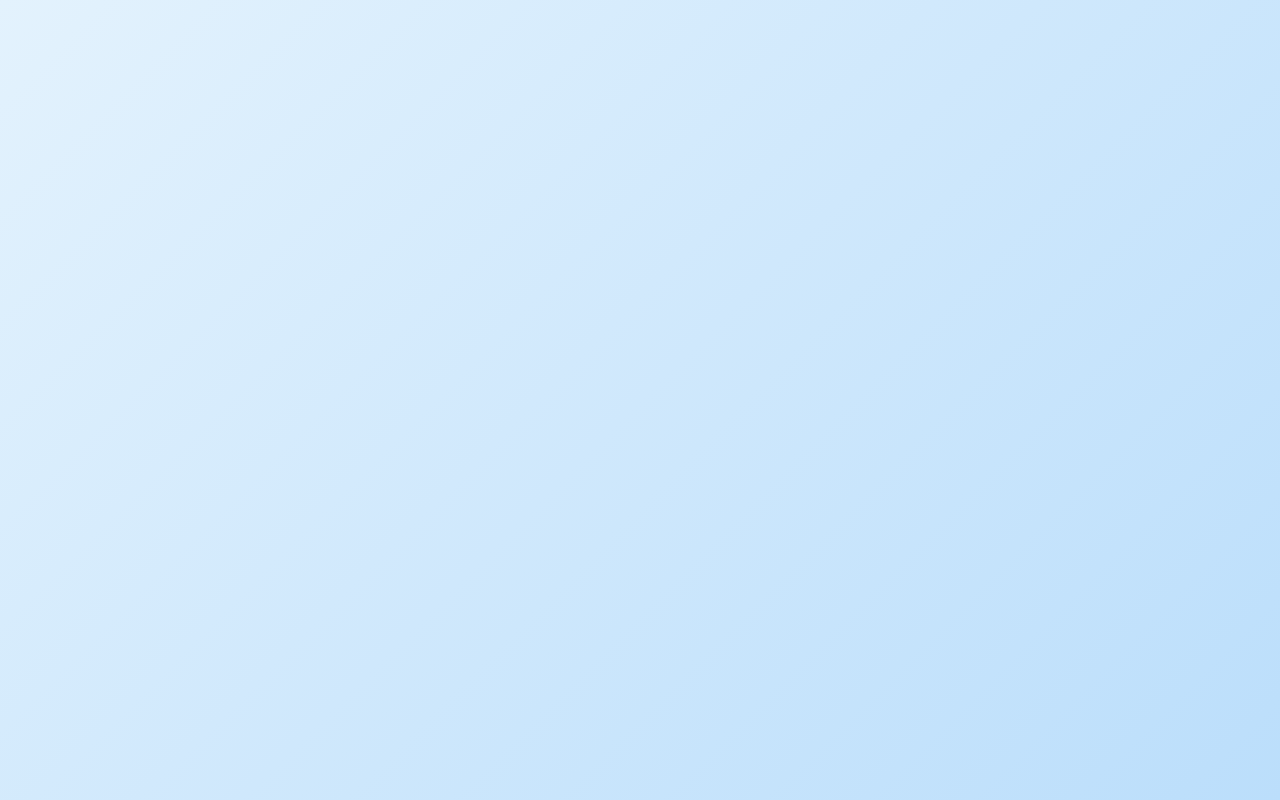
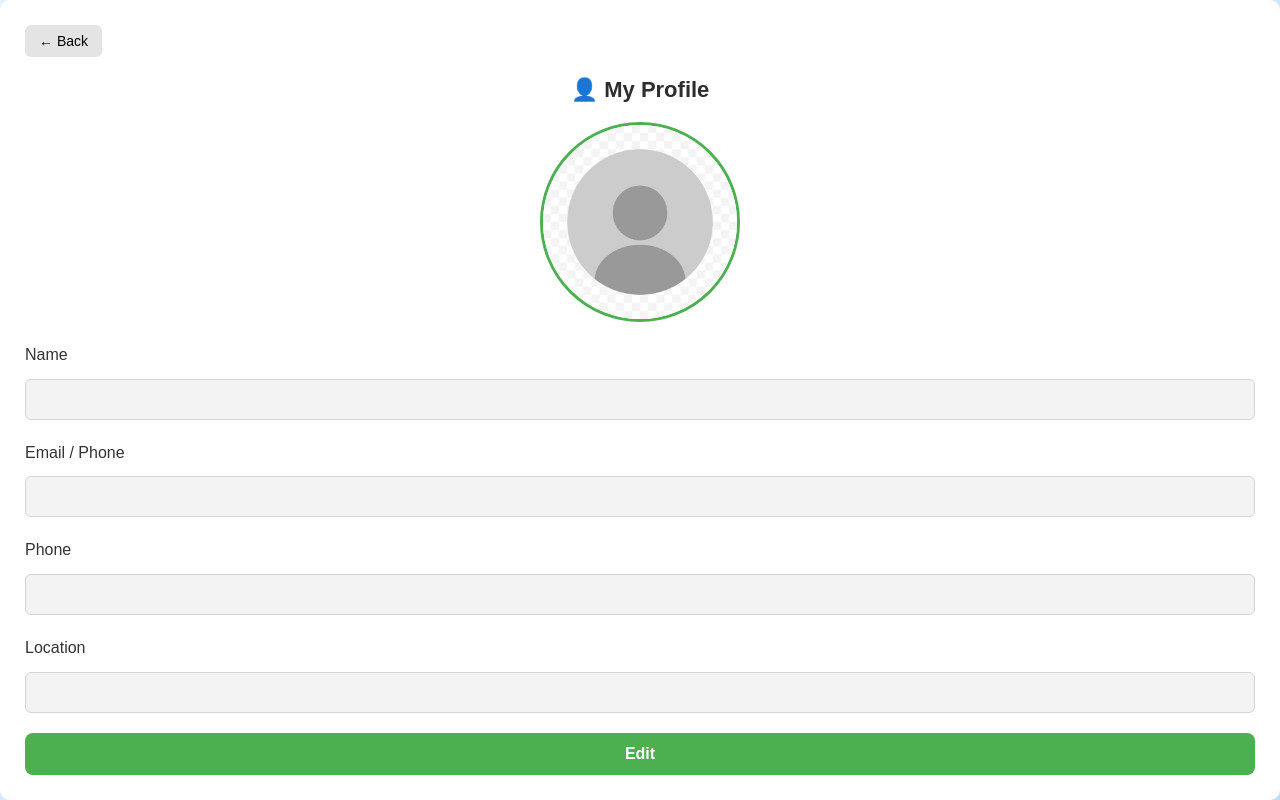
Before and after one commit to shreya-suvarna/FSD-PBL-project, a React app in the folder frontend/: page /profile in a window 1280 px wide. Before the commit this address had no page. Built offline with nearby package versions, Linux system fonts and the light colour scheme; the HTML template or start-up script is replaced by a standard one.

Commit message:
added profile both in farmer and industry

```diff
--- a/frontend/src/App.jsx
+++ b/frontend/src/App.jsx
@@ -19,6 +19,8 @@ import BookResidue from "./pages/BookResidue";
 import FarmerBookings from "./pages/FarmerBookings";
 import IndustryOrders from "./pages/IndustryOrders";
 import Uploadedlist from "./pages/Uploadedlist";
+import Profile from "./pages/Profile";
+import IndustryProfile from "./pages/IndustryProfile";
 
 function App() {
   return (
@@ -41,7 +43,9 @@ function App() {
       <Route path="/book-residue/:id" element={<BookResidue/>}/>
       <Route path="/farmer-bookings" element={<FarmerBookings/>}/>
       <Route path="/industry-orders" element={<IndustryOrders/>}/>
-<Route path="/uploaded-list" element={<Uploadedlist />} />
+      <Route path="/uploaded-list" element={<Uploadedlist />} />
+      <Route path="/profile" element={<Profile />} />
+      <Route path="/industry-profile" element={<IndustryProfile />} />
 
 
 
--- a/frontend/src/pages/FarmerDashboard.jsx
+++ b/frontend/src/pages/FarmerDashboard.jsx
@@ -3,6 +3,7 @@ import React from "react";
 import { Link, useNavigate } from "react-router-dom";
 import "../styles/FarmerDashboard.css";
 import { useLanguage } from "../context/LanguageContext";
+
 
 
 function FarmerDashboard() {
@@ -22,6 +23,7 @@ function FarmerDashboard() {
         </nav>
 
         <div className="auth-controls">
+          <button className="profile-btn" onClick={() => navigate("/profile")}>👤My Profile</button>
           <div className="lang-dropdown">
             <select
               value={language}
--- a/frontend/src/pages/Farmersignup.jsx
+++ b/frontend/src/pages/Farmersignup.jsx
@@ -70,6 +70,16 @@ function Farmersignup() {
   const data = await response.json();
 
   if (response.ok) {
+   localStorage.setItem(
+    "user",
+    JSON.stringify({
+      name: form.name,
+      email: form.email,
+      phone: "",
+      location: "",
+      profileImage: ""
+    })
+  );
     // alert("Signup successful!");
     navigate("/farmer-dashboard");
   } else {
--- a/frontend/src/pages/IndustryDashboard.jsx
+++ b/frontend/src/pages/IndustryDashboard.jsx
@@ -26,6 +26,7 @@ function IndustryDashboard() {
         </nav>
 
         <div className="auth-controls">
+           <button className="profile-btn" onClick={() => navigate("/industry-profile")}>👤Profile</button>
           <div className="lang-dropdown">
             <select
               value={language}
--- /dev/null
+++ b/frontend/src/pages/IndustryProfile.jsx
@@ -0,0 +1,82 @@
+// frontend/src/pages/IndustryProfile.jsx
+import React, { useState, useEffect } from "react";
+import { useNavigate } from "react-router-dom";
+import "../styles/Profile.css";
+import defaultImg from "../assets/profile.jpg";
+
+function IndustryProfile() {
+  const navigate = useNavigate();
+
+  const [industry, setIndustry] = useState({
+    companyName: "",
+    email: "",
+    phone: "",
+    address: "",
+    profileImage: "",
+  });
+
+  const [isEditing, setIsEditing] = useState(false);
+
+  useEffect(() => {
+    const stored = localStorage.getItem("industryProfile");
+    if (stored) setIndustry(JSON.parse(stored));
+  }, []);
+
+  const handleChange = (e) => setIndustry({ ...industry, [e.target.name]: e.target.value });
+
+  const saveChanges = () => {
+    localStorage.setItem("industryProfile", JSON.stringify(industry));
+    setIsEditing(false);
+    alert("Profile updated!");
+  };
+
+  const handleImageUpload = (e) => {
+    const file = e.target.files[0];
+    if (!file) return;
+
+    const reader = new FileReader();
+    reader.onload = () => {
+      const updated = { ...industry, profileImage: reader.result };
+      setIndustry(updated);
+      localStorage.setItem("industryProfile", JSON.stringify(updated));
+    };
+    reader.readAsDataURL(file);
+  };
+
+  return (
+    <div className="profile-container">
+      <button className="back-btn" onClick={() => navigate(-1)}>← Back</button>
+      <h2>🏭 My Company Profile</h2>
+
+      <div className="profile-img-wrapper">
+        <img src={industry.profileImage || defaultImg} alt="Profile" />
+        {isEditing && (
+          <label className="upload-btn">
+            Change photo
+            <input type="file" accept="image/*" onChange={handleImageUpload} hidden />
+          </label>
+        )}
+      </div>
+
+      <label>Company Name</label>
+      <input type="text" value={industry.companyName} disabled />
+
+      <label>Email</label>
+      <input type="text" value={industry.email} disabled />
+
+      <label>Phone</label>
+      <input type="text" name="phone" value={industry.phone} onChange={handleChange} disabled={!isEditing} />
+
+      <label>Company Address</label>
+      <input type="text" name="address" value={industry.address} onChange={handleChange} disabled={!isEditing} />
+
+      {!isEditing ? (
+        <button className="edit-btn" onClick={() => setIsEditing(true)}>Edit</button>
+      ) : (
+        <button className="save-btn" onClick={saveChanges}>Save</button>
+      )}
+    </div>
+  );
+}
+
+export default IndustryProfile;
--- a/frontend/src/pages/Industrysignup.jsx
+++ b/frontend/src/pages/Industrysignup.jsx
@@ -75,6 +75,16 @@ function Industrysignup() {
     const data = await res.json();
 
     if (res.ok) {
+      const industryData = {
+    companyName: form.companyName,
+    email: form.email,
+    phone: form.phone,
+    address: form.address,
+    profileImage: "" // default empty
+  };
+  localStorage.setItem("industryProfile", JSON.stringify(industryData));
+
+
       // alert("Account created successfully!");
       navigate("/industry-dashboard");
     } else {
--- /dev/null
+++ b/frontend/src/pages/Profile.jsx
@@ -0,0 +1,105 @@
+import React, { useState, useEffect } from "react";
+import { useNavigate } from "react-router-dom";
+import "../styles/Profile.css";
+import defaultImg from "../assets/profile.jpg";
+
+function Profile() {
+  const navigate = useNavigate();
+
+  const [user, setUser] = useState({
+    name: "",
+    email: "",
+    phone: "",
+    location: "",
+    profileImage: "",
+  });
+
+  const [isEditing, setIsEditing] = useState(false);
+
+  useEffect(() => {
+    const storedUser = JSON.parse(localStorage.getItem("user"));
+    if (storedUser) setUser(storedUser);
+  }, []);
+
+  const handleChange = (e) => {
+    setUser({ ...user, [e.target.name]: e.target.value });
+  };
+
+  const saveChanges = () => {
+    localStorage.setItem("user", JSON.stringify(user));
+    setIsEditing(false);
+    alert("Profile updated!");
+  };
+
+  // 📌 Handle Image Upload
+  const handleImageUpload = (e) => {
+    const file = e.target.files[0];
+    if (!file) return;
+
+    const reader = new FileReader();
+    reader.onload = () => {
+      setUser({ ...user, profileImage: reader.result });
+      localStorage.setItem(
+        "user",
+        JSON.stringify({ ...user, profileImage: reader.result })
+      );
+    };
+    reader.readAsDataURL(file);
+  };
+
+  return (
+    <div className="profile-container">
+
+      <button className="back-btn" onClick={() => navigate(-1)}>← Back</button>
+
+      <h2>👤 My Profile</h2>
+
+      {/* Profile Image Section */}
+      <div className="profile-img-wrapper">
+  <img
+    src={user.profileImage || defaultImg}
+    alt="Profile"
+  />
+  {isEditing && (
+    <label className="upload-btn">
+      Change photo
+      <input type="file" accept="image/*" onChange={handleImageUpload} hidden />
+    </label>
+  )}
+</div>
+
+
+      <label>Name</label>
+      <input type="text" value={user.name} disabled />
+
+      <label>Email / Phone</label>
+      <input type="text" value={user.email} disabled />
+
+      <label>Phone</label>
+      <input
+        type="text"
+        name="phone"
+        value={user.phone}
+        onChange={handleChange}
+        disabled={!isEditing}
+      />
+
+      <label>Location</label>
+      <input
+        type="text"
+        name="location"
+        value={user.location}
+        onChange={handleChange}
+        disabled={!isEditing}
+      />
+
+      {!isEditing ? (
+        <button className="edit-btn" onClick={() => setIsEditing(true)}>Edit</button>
+      ) : (
+        <button className="save-btn" onClick={saveChanges}>Save</button>
+      )}
+    </div>
+  );
+}
+
+export default Profile;
--- a/frontend/src/styles/IndustryDashboard.css
+++ b/frontend/src/styles/IndustryDashboard.css
@@ -147,3 +147,25 @@ body {
     max-width: 100%;
     height: auto;
 }
+/* Profile Button in Dashboard Header */
+.auth-controls .profile-btn {
+    padding: 8px 18px;
+    border-radius: var(--border-radius-sm);
+    background-color: var(--primary-color);
+    color: white;
+    font-weight: 600;
+    cursor: pointer;
+    border: none;
+    transition: 0.2s;
+}
+
+.auth-controls .profile-btn:hover {
+    background-color: #2b5b16; /* slightly darker on hover */
+}
+
+/* Optional: spacing with logout button */
+.auth-controls {
+    display: flex;
+    align-items: center;
+    gap: 12px; /* space between profile and logout */
+}
--- /dev/null
+++ b/frontend/src/styles/Profile.css
@@ -0,0 +1,122 @@
+.profile-container {
+  width: 100%;
+  height: 100%;
+  padding: 25px;
+  background: #fff;
+  overflow-y: auto;
+  border-radius: 10px;
+  animation: fadeIn 0.3s ease-in-out;
+}
+
+@keyframes fadeIn {
+  from { opacity: 0; }
+  to { opacity: 1; }
+}
+
+.profile-container h2 {
+  text-align: center;
+  margin-bottom: 15px;
+  font-size: 22px;
+  color: #2d2d2d;
+  font-weight: 600;
+}
+
+/* Back Button */
+.back-btn {
+  background: #e4e4e4;
+  border: none;
+  padding: 8px 14px;
+  border-radius: 6px;
+  cursor: pointer;
+  margin-bottom: 15px;
+  font-size: 14px;
+  transition: 0.2s;
+}
+.back-btn:hover {
+  background: #d0d0d0;
+}
+
+/* Profile Image */
+.profile-img-wrapper {
+  display: flex;
+  justify-content: center;
+  margin-bottom: 20px;
+  position: relative;
+}
+
+.profile-img-wrapper img {
+  width: 200px;
+  height: 200px;
+  border-radius: 50%;
+  border: 3px solid #4caf50;
+  object-fit: cover;
+}
+
+.upload-btn {
+  position: absolute;
+  bottom: -5px;
+  font-size: 13px;
+  background: #2196f3;
+  color: white;
+  padding: 6px 12px;
+  border-radius: 20px;
+  cursor: pointer;
+  transition: 0.2s;
+}
+
+.upload-btn:hover {
+  background: #0d74c7;
+}
+
+/* Form Inputs */
+label {
+  display: block;
+  margin-top: 10px;
+  margin-bottom: 5px;
+  font-weight: 500;
+  color: #333;
+}
+
+input {
+  width: 100%;
+  padding: 11px;
+  border-radius: 6px;
+  border: 1px solid #d4d4d4;
+  margin-bottom: 10px;
+  font-size: 15px;
+  transition: border 0.2s;
+}
+
+input:disabled {
+  background-color: #f3f3f3;
+  color: #666;
+}
+
+/* Buttons */
+.edit-btn, .save-btn {
+  width: 100%;
+  padding: 12px;
+  font-size: 16px;
+  font-weight: bold;
+  border-radius: 8px;
+  border: none;
+  cursor: pointer;
+  margin-top: 10px;
+  transition: 0.2s;
+}
+
+.edit-btn {
+  background: #4caf50;
+  color: white;
+}
+.edit-btn:hover {
+  background: #3d9443;
+}
+
+.save-btn {
+  background: #2196f3;
+  color: white;
+}
+.save-btn:hover {
+  background: #1976d2;
+}
```
Also changed, not shown: frontend/src/assets/profile.jpg (added), 1 other file (tests, documents, lock files or other folders).
